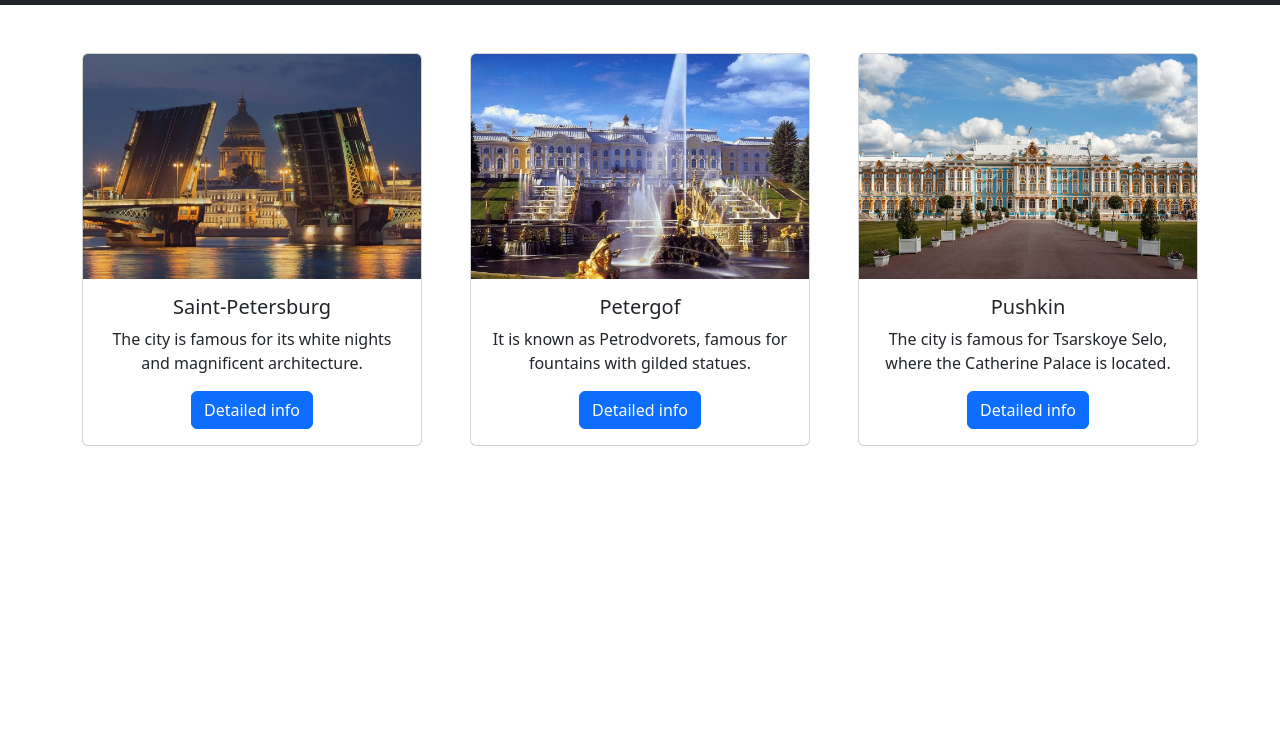
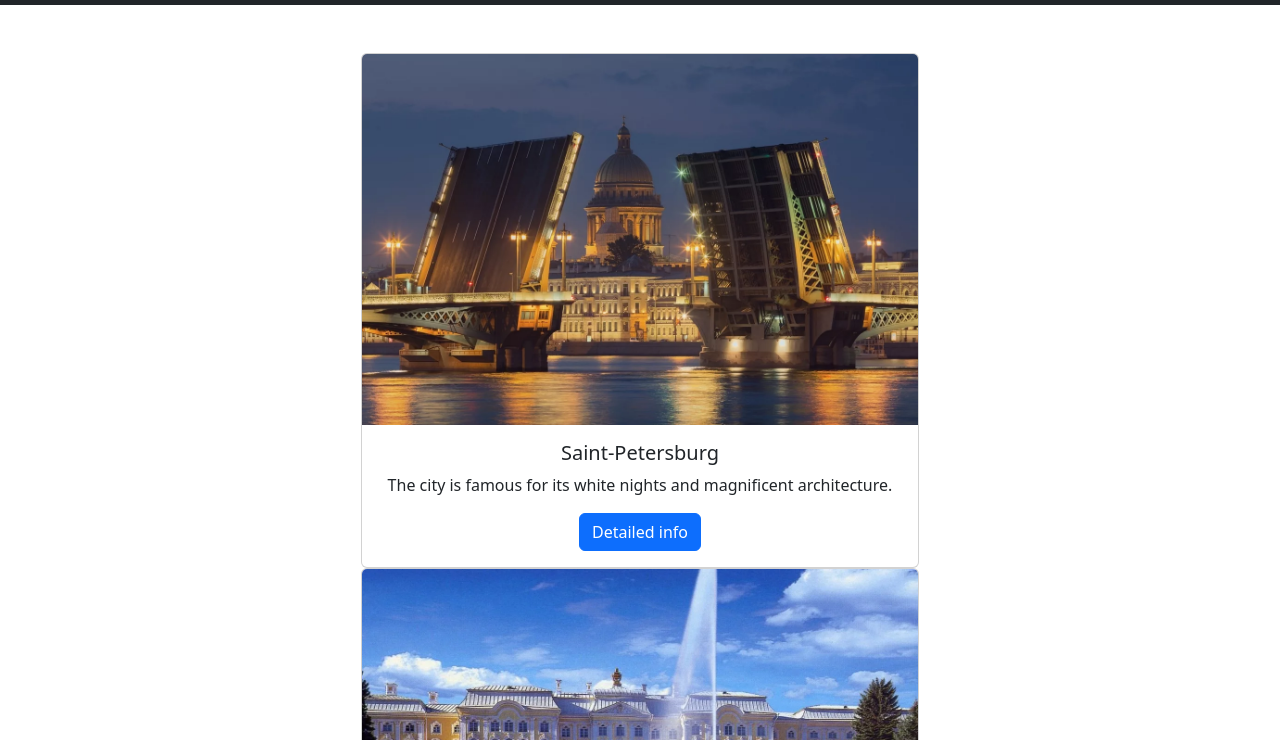
Before and after one commit to Xuze78/first-site, a plain HTML site: page places.html in a window 1280 px wide. Shown: the part 60-800 px from the top of the page. Drawn offline with nearby package versions, Linux system fonts and the light colour scheme.

Commit message:
Update places.html

```diff
--- a/places.html
+++ b/places.html
@@ -62,7 +62,7 @@
 
     <!--Saint-Petersburg-->
     <div class="container my-5">
-      <div class="row row-cols-1 rol-cols-md-2 row-cols-lg-3 g-5">
+      <div class="col-lg-6 col-md-8 mx-auto">
         <div class="col">
           <div class="card">
             <img src="images/spb.jpg" class="card-img-top" alt="Saint-Petersburg" />
```
